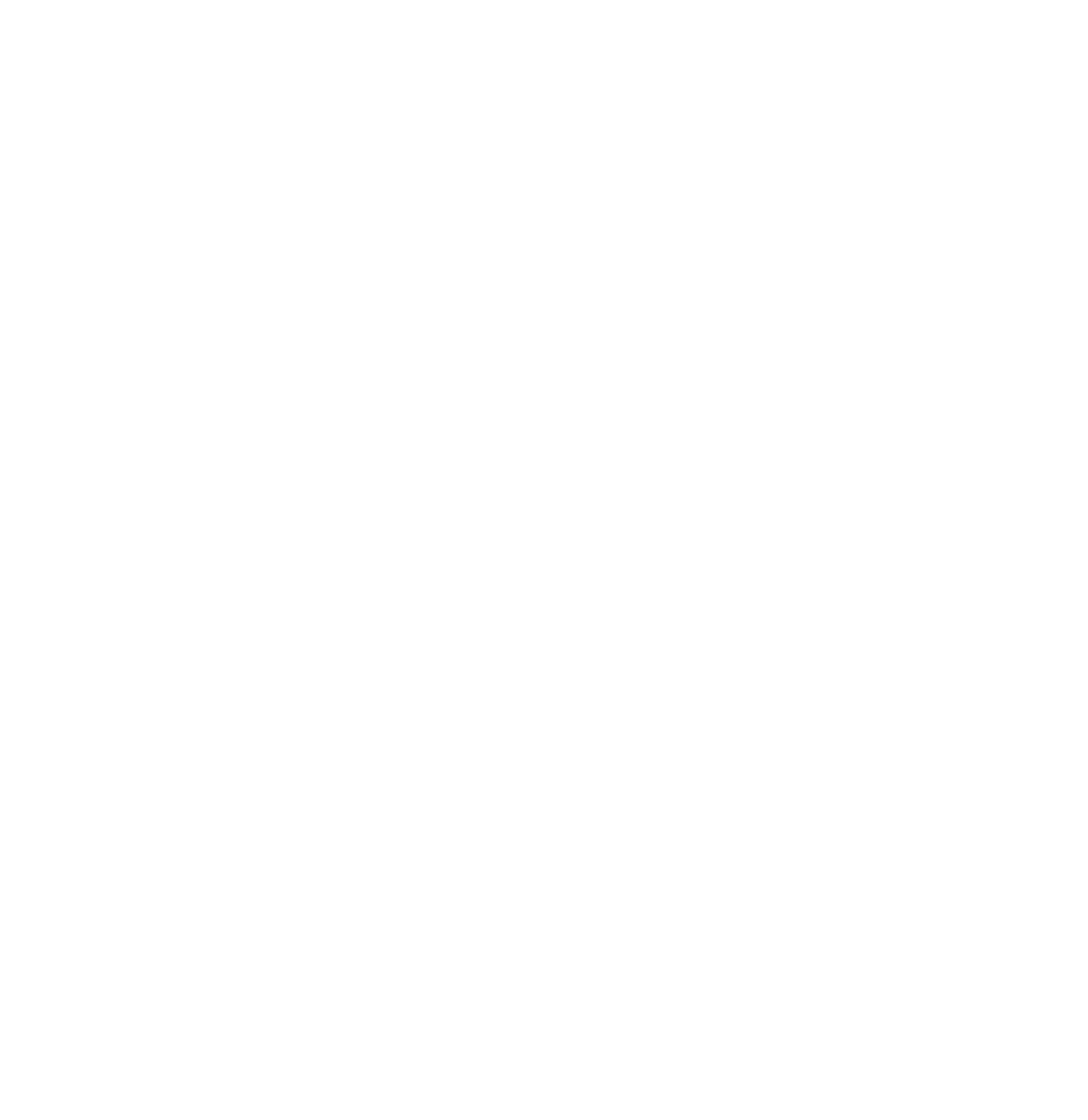
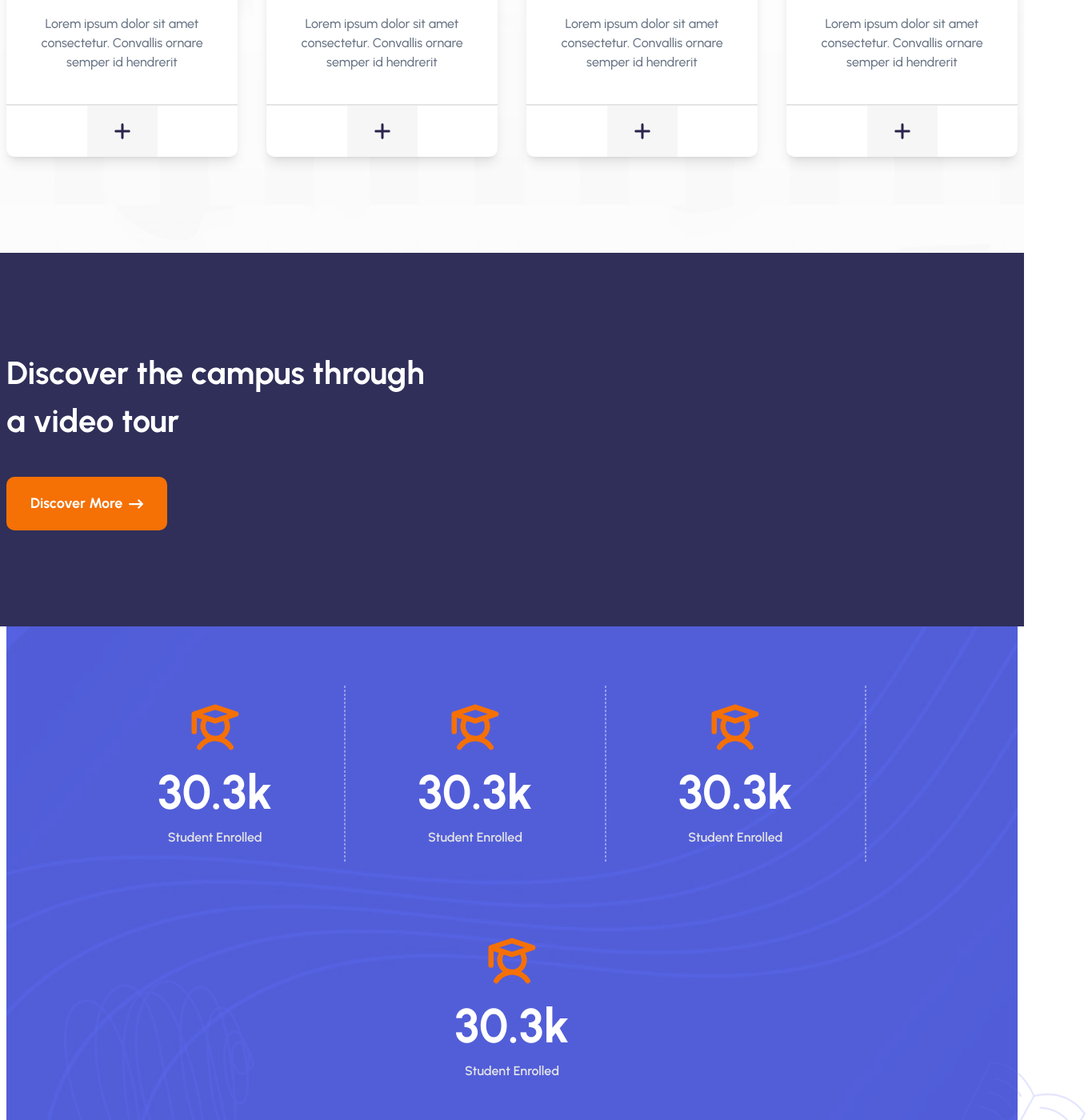
Before and after one commit to nafisa492003/Educate, a React (Vite) app: page / in a window 1280 px wide. Shown: the part 2560-3960 px from the top of the page at 80% size, 1360 px wide, since content can reach past the window. Before the commit the page ends 2432 px from the top, so only its background shows below. Built offline with nearby package versions, Linux system fonts and the light colour scheme; a web font is replaced by a local one.

Commit message:
counter part done

```diff
--- a/src/Components/Common_btn.jsx
+++ b/src/Components/Common_btn.jsx
@@ -1,7 +1,6 @@
 import React from 'react'
 import { FaArrowRightLong } from "react-icons/fa6";
 import Flex from './Flex';
-import { PiTriangleFill } from "react-icons/pi";
 const Common_btn = ({title}) => {
   return (
     <Flex className={`items-center justify-center lg:items-start lg:justify-start`}>
--- /dev/null
+++ b/src/Components/Counter_H.jsx
@@ -0,0 +1,50 @@
+import React from 'react'
+import Container from './Container'
+import counter_bg from '../assets/Counter_bg.png'
+import Flex from './Flex'
+import { PiStudentBold } from "react-icons/pi";
+import element_img from '../assets/Element.png'
+const Counter_H = () => {
+  return (
+    <section>
+        <Container>
+            <div style={{
+            backgroundImage:`url(${counter_bg})`,
+            backgroundPosition:'center',
+            backgroundSize:'cover'
+            }}
+            className='object-contain py-4 md:py-[74px] px-[40px] md:px-[80px] bg-no-repeat rounded-b-[15px]'
+            >
+          <Flex className={`items-center gap-3 justify-center flex-wrap md:gap-[120px]  lg:gap-[90px]`}>
+           <Flex className={`flex-col items-center justify-center`}>
+           <PiStudentBold size={70} className='text-custom_orange' />
+           <span className='font-bold font-Urbanist text-[30px] lg:text-[60px] text-white'>30.3k</span>
+           <span className='font-semibold font-Urbanist text-[16px] text-[#E4E4E4]'>Student Enrolled</span>
+           </Flex>
+           <div className='h-[220px] border-dashed border-[1px] border-[#979ee8] hidden md:block'></div>
+           <Flex className={`flex-col items-center justify-center`}>
+           <PiStudentBold size={70} className='text-custom_orange' />
+           <span className='font-bold font-Urbanist text-[30px] lg:text-[60px] text-white'>30.3k</span>
+           <span className='font-semibold font-Urbanist text-[16px] text-[#E4E4E4]'>Student Enrolled</span>
+           </Flex>
+           <div className='h-[220px] border-dashed border-[1px] border-[#979ee8] hidden lg:block'></div>
+           <Flex className={`flex-col items-center justify-center`}>
+           <PiStudentBold size={70} className='text-custom_orange' />
+           <span className='font-bold font-Urbanist text-[30px] lg:text-[60px] text-white'>30.3k</span>
+           <span className='font-semibold font-Urbanist text-[16px] text-[#E4E4E4]'>Student Enrolled</span>
+           </Flex>
+           <div className='h-[220px] border-dashed border-[1px] border-[#979ee8] hidden md:block'></div>
+           <Flex className={`flex-col items-center justify-center`}>
+           <PiStudentBold size={70} className='text-custom_orange' />
+           <span className='font-bold font-Urbanist text-[30px] lg:text-[60px] text-white'>30.3k</span>
+           <span className='font-semibold font-Urbanist text-[16px] text-[#E4E4E4]'>Student Enrolled</span>
+           </Flex>
+          </Flex>
+            </div>
+        </Container>
+        <img className='translate-y-[-200px] ml-[80px] hidden lg:block' src={element_img} alt="" />
+    </section>
+  )
+}
+
+export default Counter_H
--- /dev/null
+++ b/src/Components/Discover_H.jsx
@@ -0,0 +1,24 @@
+import React from 'react'
+import discover_bg from '../assets/Discover_bg.png'
+import Container from './Container'
+import Flex from './Flex'
+import Common_btn from './Common_btn'
+const Discover_H = () => {
+  return (
+    <section style={{
+        backgroundImage:`url(${discover_bg})`
+    }}
+    className='object-cover py-[120px]'
+    >
+   <Container>
+    <Flex className={`items-center flex-col gap-10 justify-center lg:items-start lg:justify-start`}>
+        <h1 className='font-bold font-Urbanist text-[30px]  md:text-[40px] text-white w-full md:w-[540px] text-center lg:text-start'>Discover the campus through
+        a video tour</h1>
+        <Common_btn title={'Discover More'}/>
+    </Flex>
+   </Container>
+    </section>
+  )
+}
+
+export default Discover_H
--- a/src/Components/ServiceH.jsx
+++ b/src/Components/ServiceH.jsx
@@ -3,6 +3,11 @@
 import Container from "./Container";
 import Flex from "./Flex";
 import Common_title from "./Common_title";
+import ServiceList_H from "./ServiceList_H";
+import { MdCastForEducation } from "react-icons/md";
+import { FcIdea } from "react-icons/fc";
+import { MdOutlineOndemandVideo } from "react-icons/md";
+import { TbSocial } from "react-icons/tb";
 const ServiceH = () => {
   return (
     <section
@@ -13,17 +18,29 @@
     >
       <Container>
         {/* title part */}
-        <Flex className={`items-center gap-5 lg:gap-40 flex-col lg:flex-row`}>
+        <Flex
+          className={`items-center gap-5 lg:gap-40 flex-col lg:flex-row mb-8 md:mb-20`}
+        >
           <Common_title
             subtitle={`Our Service`}
             title={`Creating a Lifelong Learning Best Community `}
             h1Width={`lg:w-[595px] w-full mx-auto text-center lg:mx-0 lg:text-start`}
             mainClass={`lg:justify-start lg:items-start`}
           />
-            <p className="font-semibold font-Urbanist text-[16px] text-regal-blue leading-[32px] w-full mx-auto lg:w-[612px] py-5 border-t border-custom_orange">There are many variations of passages of Lorem Ipsum available, but the majority have suffered alteration in some form, by injected humour, or randomised words which don't look even slightly believable. </p>
+          <p className="font-semibold font-Urbanist text-[16px] text-regal-blue leading-[32px] w-full mx-auto lg:w-[612px] py-5 border-t border-custom_orange">
+            There are many variations of passages of Lorem Ipsum available, but
+            the majority have suffered alteration in some form, by injected
+            humour, or randomised words which don't look even slightly
+            believable.{" "}
+          </p>
         </Flex>
         {/* title part */}
-
+        <Flex className={`items-center gap-9 flex-col lg:flex-row`}>
+          <ServiceList_H title={`Exclusive Coach`} Icon={MdCastForEducation} />
+          <ServiceList_H title={`Creative Minds`} Icon={FcIdea} />
+          <ServiceList_H title={`Video Tutorials`} Icon={MdOutlineOndemandVideo} />
+          <ServiceList_H title={`Worlds Record`} Icon={TbSocial} />
+        </Flex>
       </Container>
     </section>
   );
--- /dev/null
+++ b/src/Components/ServiceList_H.jsx
@@ -0,0 +1,23 @@
+import React from 'react'
+import Flex from './Flex'
+
+import { FaPlus } from "react-icons/fa6";
+const ServiceList_H = ({title , Icon}) => {
+  return (
+    <div className='w-full md:w-[304px] pt-[40px] bg-white shadow-lg rounded-[10px] hover:bg-[#342f5c] transition duration-150 group'>
+      <Flex className={`flex-col items-center justify-center gap-6`}>
+      <Icon size={68} className='text-custom_orange' />
+      <h1 className='font-bold font-Urbanist text-[20px] text-regal-blue group-hover:text-white transition duration-150'>{title}</h1>
+      <p className='w-full md:w-[215px] text-center font-Urbanist font-medium text-[16px] text-hash group-hover:text-white transition duration-150'>
+      Lorem ipsum dolor sit amet consectetur. Convallis ornare semper id hendrerit
+      </p>
+      </Flex>
+      <div className='w-full border border-[#E4E4E4] mt-10 group-hover:border-blue'></div>
+      <button className='w-[88px] h-[64px] bg-[#F6F6F6] flex items-center justify-center mx-auto group-hover:bg-blue'>
+      <FaPlus size={24} className='text-regal-blue group-hover:text-white' />
+      </button>
+    </div>
+  )
+}
+
+export default ServiceList_H
--- a/src/Pages/Home.jsx
+++ b/src/Pages/Home.jsx
@@ -2,6 +2,8 @@
 import Banner from '../Components/Banner'
 import AboutH from '../Components/AboutH'
 import ServiceH from '../Components/ServiceH'
+import Discover_H from '../Components/Discover_H'
+import Counter_H from '../Components/Counter_H'
 
 const Home = () => {
   return (
@@ -9,6 +11,8 @@
     <Banner/>
     <AboutH/>
     <ServiceH/>
+    <Discover_H/>
+    <Counter_H/>
 
     </>
   )
```
Also changed, not shown: src/assets/Counter_bg.png (renamed from src/assets/Bg.png), src/assets/Discover_bg.png (renamed from src/assets/CTA.png).
